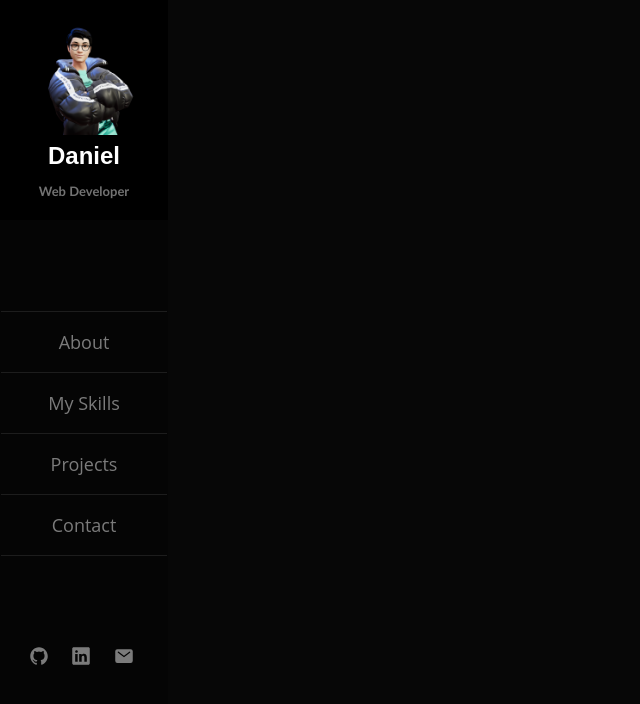
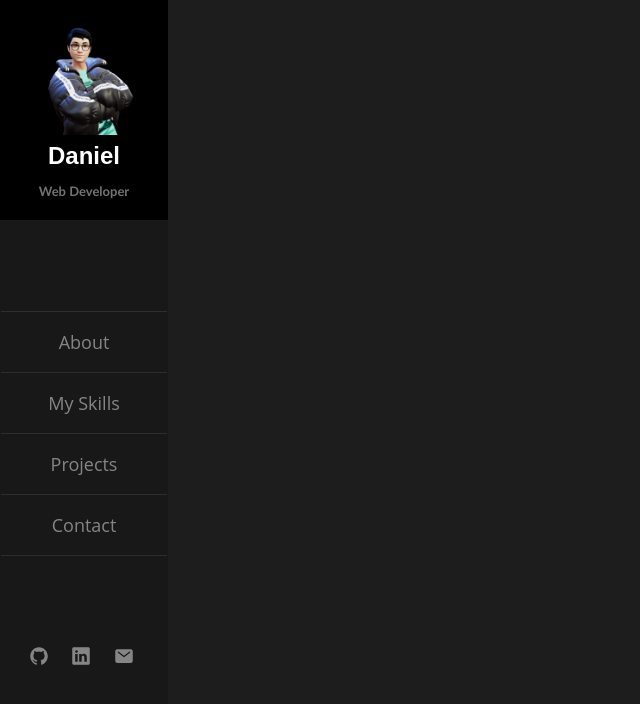
Before and after one commit to danielcampl/portfolio-daniel, a React (Create React App) app: page / in a window 1280 px wide. Shown: the top 704 px of the page, without its empty margins (0-640 px from the left). Built offline with nearby package versions, Linux system fonts and the light colour scheme.

Commit message:
Fix colors from menu and body background

```diff
--- a/src/App.css
+++ b/src/App.css
@@ -1,3 +1,3 @@
 body {
-  background-color: #000000f8;
+  background: #1d1d1d;
 }
--- a/src/CSS/Home.css
+++ b/src/CSS/Home.css
@@ -20,7 +20,7 @@ a:-webkit-any-link {
 .menu-container {
   width: 8rem;
   height: 100vh;
-  background-color: #050505;
+  background-color: #181818;
   display: flex;
   flex-direction: column;
   justify-content: space-between;
```
